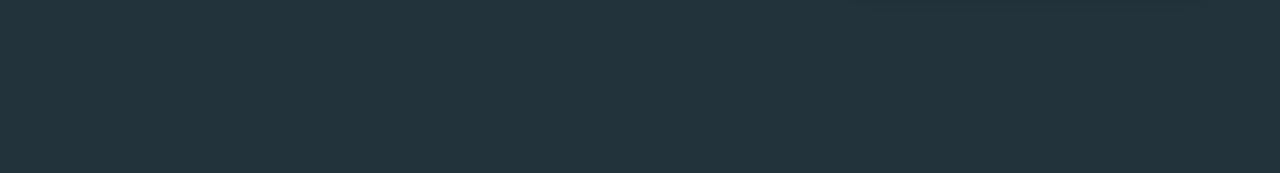
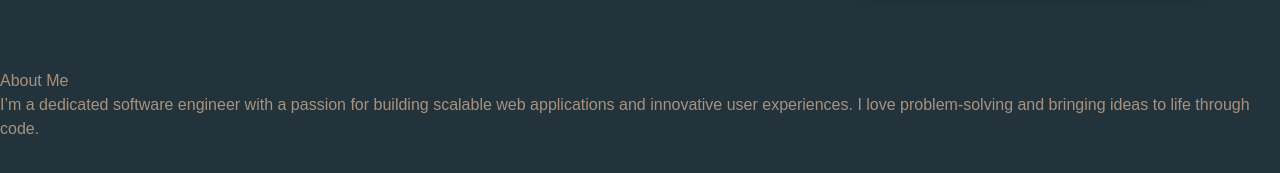
Before and after one commit to jackbird88/portfolio, a Next.js app: page / in a window 1280 px wide. Shown: the part 363-536 px from the top of the page. Built offline with nearby package versions, Linux system fonts and the light colour scheme; a web font is replaced by a local one.

Commit message:
Set up basic about page

```diff
--- a/app/page.tsx
+++ b/app/page.tsx
@@ -1,9 +1,11 @@
 import Hero from "@/components/Hero"
+import About from "@/components/About"
 
 export default function Home() {
   return (
       <div>
         <Hero />
+        <About />
       </div>
   );
 }
--- /dev/null
+++ b/components/About.tsx
@@ -0,0 +1,14 @@
+import styles from '../styles/About.module.css';
+
+const About = () => {
+  return (
+    <section className={styles.aboutContainer}>
+      <h2>About Me</h2>
+      <p>
+        I’m a dedicated software engineer with a passion for building scalable web applications and innovative user experiences. I love problem-solving and bringing ideas to life through code.
+      </p>
+    </section>
+  );
+};
+
+export default About;
```
Also changed, not shown: styles/About.module.css (added).
